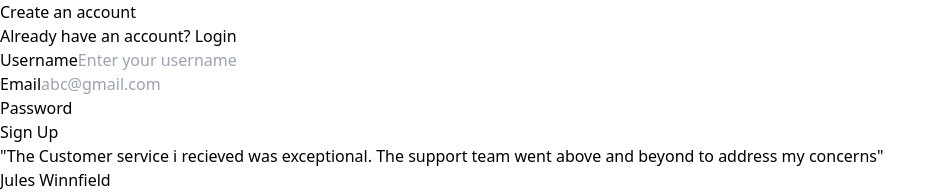
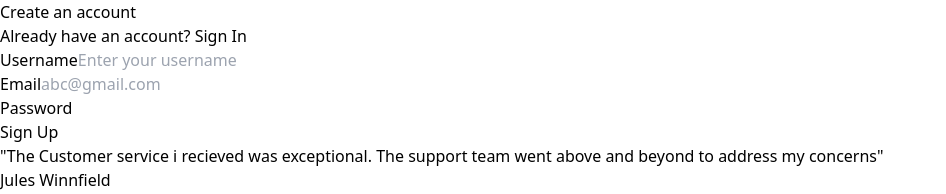
Before and after one commit to Nikhil1916/Medium, a React (Vite) app in the folder client/: page / in a window 1280 px wide. Shown: the top 194 px of the page, without its empty margins (0-946 px from the left). Built offline with nearby package versions, Linux system fonts and the light colour scheme.

Commit message:
add signup and sign in form

```diff
--- a/client/eslint.config.js
+++ b/client/eslint.config.js
@@ -23,7 +23,8 @@ export default tseslint.config(
         'warn',
         { allowConstantExport: true },
       ],
-       "@typescript-eslint/no-unused-vars": "off"
+       "@typescript-eslint/no-unused-vars": "off",
+       "@typescript-eslint/no-explicit-any": "warn"
     },
   },
 )
--- /dev/null
+++ b/client/src/Components/Auth.tsx
@@ -0,0 +1,61 @@
+import { Link } from "react-router-dom";
+import InputComponent from "./InputComponent";
+import { useState } from "react";
+import { signUpInput } from "@nikhilchawla9013/medium";
+
+const Auth = ({type}:{type:"signin" | "signup"}) => {
+  const [signUpInputVar, setSignUpInput] = useState<signUpInput>({
+    username:"",
+    password:"",
+    name:""
+  });
+  const isSignIn = type === 'signin';
+  return (
+    <div className="flex justify-center items-center mt-[14%] min-w-[80%]">
+      <div className="p-4">
+        <h1 className="text-3xl font-bold text-center">{isSignIn ? "Sign In" : "Create an account"}</h1>
+        <p className="text-md font-normal text-center text-gray-500 mt-2">
+          {isSignIn ? "Create Account? " : "Already have an account? "}
+          <Link className="underline cursor-pointer" to={isSignIn? "/signup":"/signin"}>{isSignIn ?"Sign Up" : "Sign In"}</Link>
+        </p>
+        <div className="mt-4">
+          <div className="flex flex-col gap-2 font-medium text-sm">
+            {!isSignIn && <InputComponent label="Username" placeholder="Enter your username" onChange={(e)=>{
+              setSignUpInput((p:any)=>{
+                return {
+                  ...p,
+                  name:e.target.value
+                }
+              })
+            }} />}
+          </div>
+          <div className="flex flex-col gap-2 font-medium text-sm mt-3">
+            <InputComponent label="Email" placeholder="abc@gmail.com" onChange={(e)=>{
+              setSignUpInput((p:any)=>{
+                return {
+                  ...p,
+                  username:e.target.value
+                }
+              })
+            }} />
+          </div>
+          <div className="flex flex-col gap-2 font-medium text-sm mt-3">
+          <InputComponent label="Password" type="password" onChange={(e)=>{
+              setSignUpInput((p:any)=>{
+                return {
+                  ...p,
+                  password:e.target.value
+                }
+              })
+            }} />
+          </div>
+          <button className="bg-black text-white p-2 w-full mt-2 rounded-sm">
+            {isSignIn ? "Sign In" :"Sign Up"}
+          </button>
+        </div>
+      </div>
+    </div>
+  );
+};
+
+export default Auth;
--- a/client/src/Components/Body.tsx
+++ b/client/src/Components/Body.tsx
@@ -3,6 +3,7 @@ import React from "react";
 import { createBrowserRouter, RouterProvider } from "react-router-dom";
 import { Signup } from "../pages/Signup";
 import Blog from "../pages/Blog";
+import Signin from "../pages/Signin";
 const Body = () => {
   const router = createBrowserRouter([
     {
@@ -14,8 +15,8 @@ const Body = () => {
       element: <Signup />,
     },
     {
-      path: "/sign",
-      element: <Signup />,
+      path: "/signin",
+      element: <Signin />,
     },
     {
       path: "/blog/:id",
--- /dev/null
+++ b/client/src/Components/InputComponent.tsx
@@ -0,0 +1,19 @@
+import React from "react";
+import { InputType } from "../utils/interfaces";
+
+const InputComponent = ({label,onChange, placeholder,type="text"}:InputType) => {
+  return (
+    <div className="flex flex-col gap-2 font-medium text-sm box-border">
+      <label htmlFor={label}>{label}</label>
+      <input
+        id={label}
+        type={type}
+        placeholder={placeholder}
+        onChange={onChange}
+        className="p-2 border border-gray-200 rounded-sm"
+      />
+    </div>
+  );
+};
+
+export default InputComponent;
--- a/client/src/Components/SignupInForm.tsx
+++ /dev/null
@@ -1,47 +0,0 @@
-import React from "react";
-
-const SignupInForm = () => {
-  return (
-    <div className="flex justify-center items-center mt-[14%] min-w-[80%]">
-      <div className="p-4">
-        <h1 className="text-3xl font-bold text-center">Create an account</h1>
-        <p className="text-md font-normal text-center text-gray-500 mt-2">
-          Already have an account? <span className="underline cursor-pointer">Login</span>
-        </p>
-
-        <div className="mt-4">
-          <div className="flex flex-col gap-2 font-medium text-sm">
-            <label htmlFor={"username"}>Username</label>
-            <input
-              name="username"
-              type="text"
-              placeholder="Enter your username"
-              className="p-2 border border-gray-200 rounded-sm"
-            />
-          </div>
-          <div className="flex flex-col gap-2 font-medium text-sm mt-3">
-            <label htmlFor={"username"}>Email</label>
-            <input
-              name="email"
-              type="text"
-              placeholder="abc@gmail.com"
-              className="p-2 border border-gray-200 rounded-sm"
-            />
-          </div>
-          <div className="flex flex-col gap-2 font-medium text-sm mt-3">
-            <label htmlFor={"password"}>Password</label>
-            <input
-              name="password"
-              type="text"
-            //   placeholder="Enter your username"
-              className="p-2 border border-gray-200 rounded-sm"
-            />
-          </div>
-          <button className="bg-black text-white p-2 w-full mt-2 rounded-sm">Sign Up</button>
-        </div>
-      </div>
-    </div>
-  );
-};
-
-export default SignupInForm;
--- a/client/src/pages/Signin.tsx
+++ b/client/src/pages/Signin.tsx
@@ -1,9 +1,17 @@
-import React from 'react'
+import Auth from '../Components/Auth';
+import Quotes from '../Components/Quotes';
 
 const Signin = () => {
-  return (
-    <div>Signin</div>
-  )
+    return (
+        <div className="block md:grid grid-cols-2">
+          <div className=" h-screen">
+            <Auth type={"signin"} />
+          </div>
+          <div className="hidden md:block">
+            <Quotes />
+          </div>
+        </div>
+      );
 }
 
 export default Signin
--- a/client/src/pages/Signup.tsx
+++ b/client/src/pages/Signup.tsx
@@ -1,16 +1,14 @@
-import React from 'react'
-import Quotes from '../Components/Quotes'
-import SignupInForm from '../Components/SignupInForm'
-
+import Auth from "../Components/Auth";
+import Quotes from "../Components/Quotes";
 export const Signup = () => {
   return (
-    <div className='block md:grid grid-cols-2'>
-        <div className=' h-screen'>
-            <SignupInForm/>
-        </div>
-        <div className='hidden md:block'>
-            <Quotes/>
-        </div>
+    <div className="block md:grid grid-cols-2">
+      <div className=" h-screen">
+        <Auth type={"signup"} />
+      </div>
+      <div className="hidden md:block">
+        <Quotes />
+      </div>
     </div>
-  )
-}
+  );
+};
--- /dev/null
+++ b/client/src/utils/interfaces.ts
@@ -0,0 +1,8 @@
+import { ChangeEvent } from "react";
+
+export interface InputType {
+    placeholder?:string,
+    label:string,
+    onChange:(e:ChangeEvent<HTMLInputElement>)=>void,
+    type?:string
+}
```
